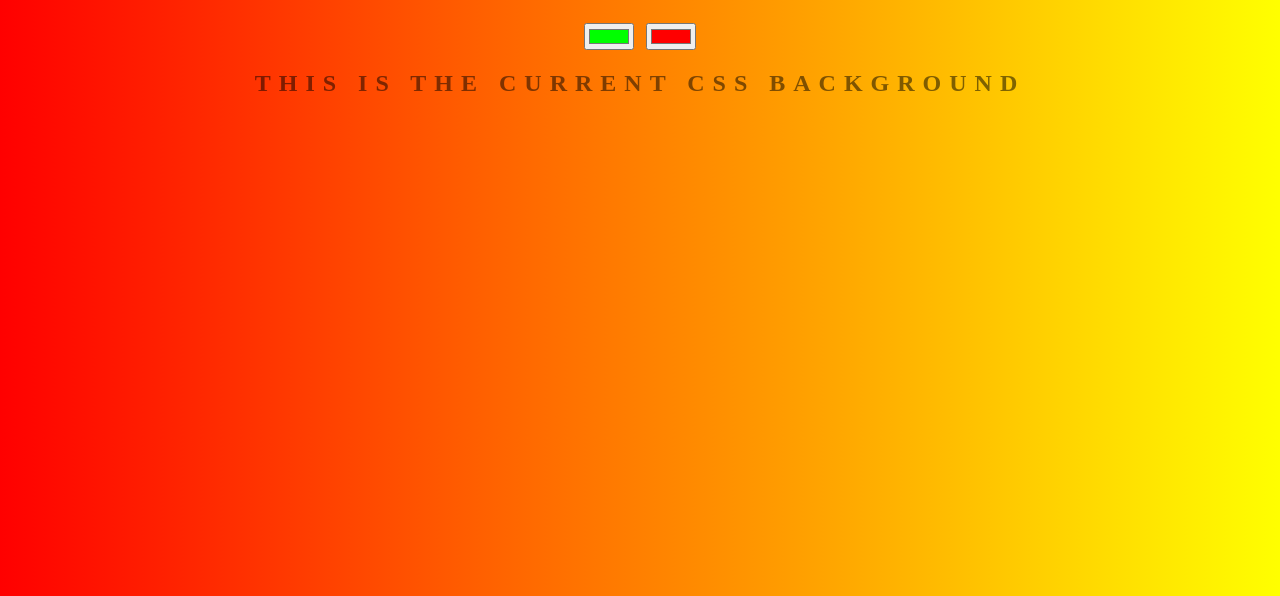
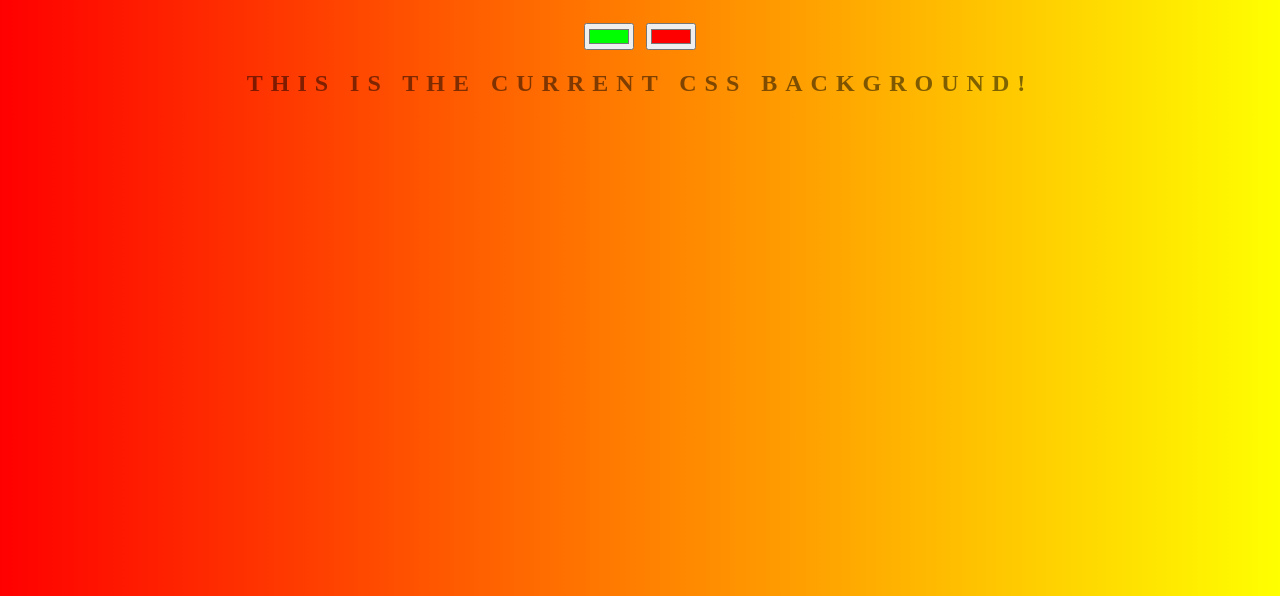
Before and after one commit to naveendwgn/Background-Generator, a plain HTML site: page index.html in a window 1280 px wide. Shown: the part 204-800 px from the top of the page. Drawn offline with Linux system fonts and the light colour scheme.

Commit message:
add exclamation

```diff
--- a/index.html
+++ b/index.html
@@ -10,7 +10,7 @@
 	<h1>Background Generator</h1>
 	<input class="color1" type="color" name="color1" value="#00ff00">
 	<input class="color2" type="color" name="color2" value="#ff0000">
-	<h2>This is the Current CSS Background</h2>
+	<h2>This is the Current CSS Background!</h2>
 	<h3></h3>
 	<script type="text/javascript" src="script.js"></script>
 </body>
```
